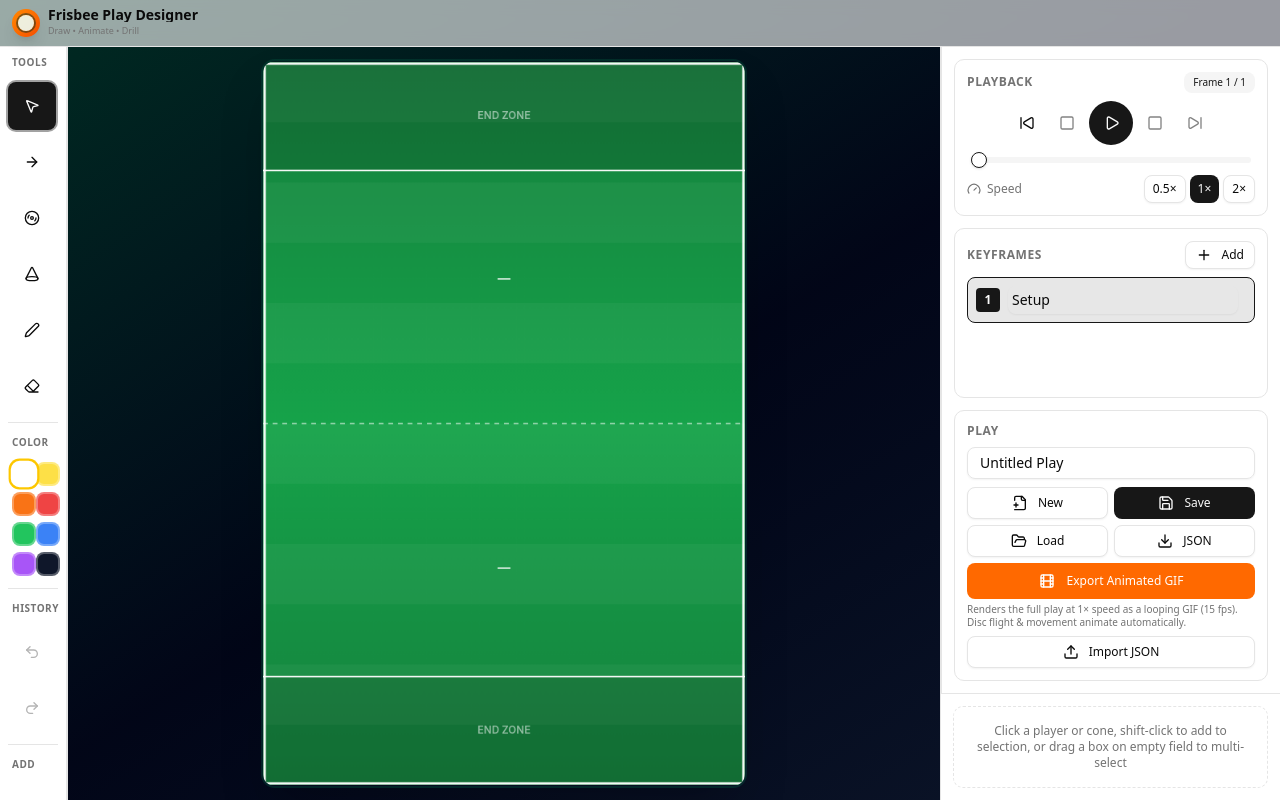
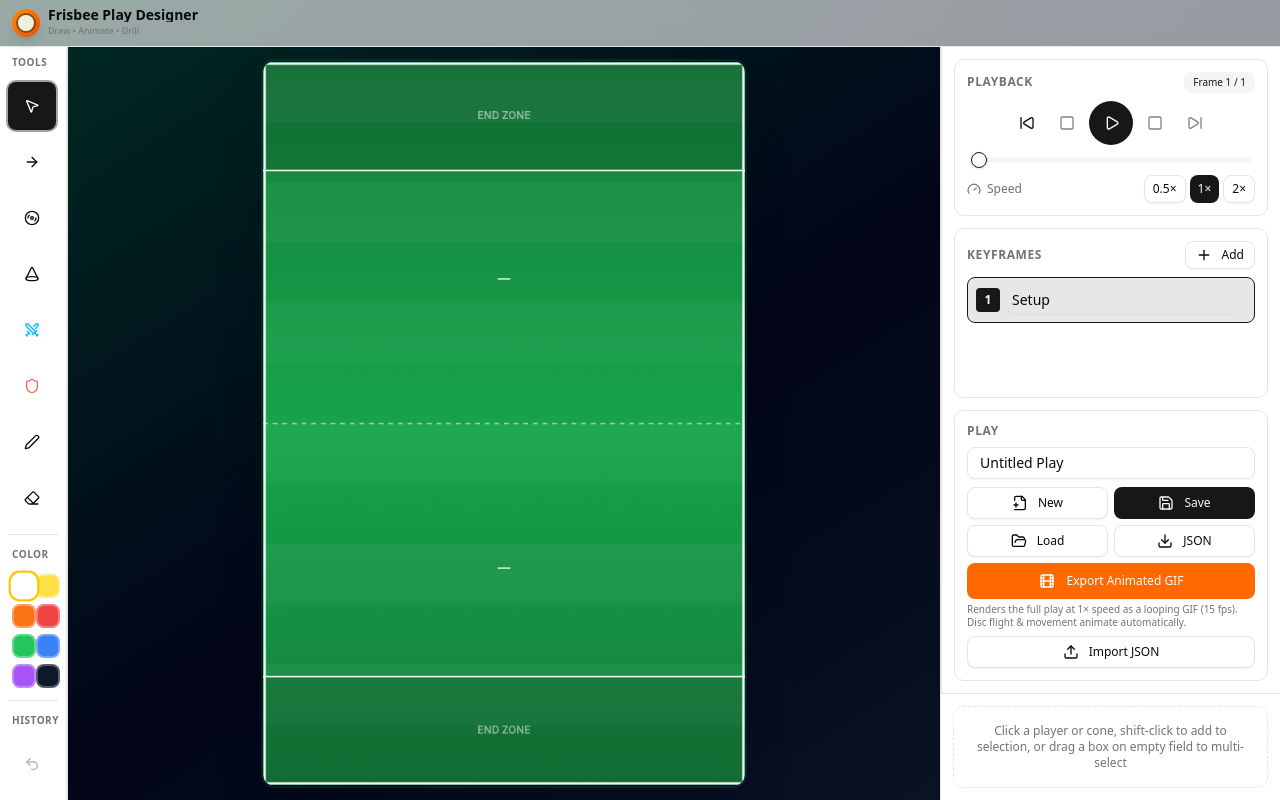
Before and after one commit to sdua23/Frisbee-Apps, a Next.js app in the folder frisbee-play-designer-mobile/: page / in a window 1280 px wide. Built offline with nearby package versions, Linux system fonts and the light colour scheme.

Commit message:
Add files via upload

```diff
--- a/frisbee-play-designer-mobile/package.json
+++ b/frisbee-play-designer-mobile/package.json
@@ -1,6 +1,6 @@
 {
   "name": "frisbee-play-designer",
-  "version": "2.0.3",
+  "version": "2.0.4",
   "private": true,
   "scripts": {
     "dev": "next dev -p 3000",
--- a/frisbee-play-designer-mobile/src/components/frisbee/FieldCanvas.tsx
+++ b/frisbee-play-designer-mobile/src/components/frisbee/FieldCanvas.tsx
@@ -19,11 +19,34 @@ import {
 } from '@/lib/frisbee/render'
 import type { Arrow, Vec2 } from '@/lib/frisbee/types'
 
-function toVec(clientX: number, clientY: number, rect: DOMRect): Vec2 {
+// Convert a clientX/clientY position to a 0-100 canvas coordinate.
+// IMPORTANT: getBoundingClientRect() returns the BORDER box (includes the 2px canvas border).
+// The canvas internal drawing area is the CONTENT box (excluding border), so we must
+// subtract the border width from both the offset and the dimensions. Without this fix,
+// clicks near the edges are offset by a few percent — most noticeable at top/bottom of the field.
+function toVec(clientX: number, clientY: number, rect: DOMRect, borderLeft = 0, borderTop = 0, borderRight = 0, borderBottom = 0): Vec2 {
+  const contentLeft = rect.left + borderLeft
+  const contentTop = rect.top + borderTop
+  const contentWidth = rect.width - borderLeft - borderRight
+  const contentHeight = rect.height - borderTop - borderBottom
+  // Guard against divide-by-zero (canvas not laid out yet)
+  const w = contentWidth > 0 ? contentWidth : rect.width
+  const h = contentHeight > 0 ? contentHeight : rect.height
   return {
-    x: ((clientX - rect.left) / rect.width) * 100,
-    y: ((clientY - rect.top) / rect.height) * 100,
+    x: ((clientX - contentLeft) / w) * 100,
+    y: ((clientY - contentTop) / h) * 100,
   }
+}
+
+// Convenience wrapper that reads the canvas's border widths from computed style.
+function toVecFromEvent(e: React.PointerEvent<HTMLCanvasElement>, canvas: HTMLCanvasElement): Vec2 {
+  const rect = canvas.getBoundingClientRect()
+  const cs = getComputedStyle(canvas)
+  const bl = parseFloat(cs.borderLeftWidth) || 0
+  const bt = parseFloat(cs.borderTopWidth) || 0
+  const br = parseFloat(cs.borderRightWidth) || 0
+  const bb = parseFloat(cs.borderBottomWidth) || 0
+  return toVec(e.clientX, e.clientY, rect, bl, bt, br, bb)
 }
 
 export function FieldCanvas() {
@@ -63,6 +86,7 @@ export function FieldCanvas() {
   const setMarquee = useFrisbee((s) => s.setMarquee)
   const beginInteraction = useFrisbee((s) => s.beginInteraction)
   const addCone = useFrisbee((s) => s.addCone)
+  const addPlayerAt = useFrisbee((s) => s.addPlayerAt)
   const removeCone = useFrisbee((s) => s.removeCone)
   const coneAt = useFrisbee((s) => s.coneAt)
   const removeStroke = useFrisbee((s) => s.removeStroke)
@@ -210,8 +234,7 @@ export function FieldCanvas() {
     if (e.pointerType === 'pen') penActiveRef.current = true
 
     canvas.setPointerCapture(e.pointerId)
-    const rect = canvas.getBoundingClientRect()
-    const vec = toVec(e.clientX, e.clientY, rect)
+    const vec = toVecFromEvent(e, canvas)
     const additive = e.shiftKey
 
     if (tool === 'select') {
@@ -290,6 +313,12 @@ export function FieldCanvas() {
     } else if (tool === 'cone') {
       // Tap to place a cone
       addCone(vec)
+    } else if (tool === 'place-offense') {
+      // Tap to place an offense player at the tapped location. Tool stays active so
+      // the user can keep tapping to place more.
+      addPlayerAt('offense', vec)
+    } else if (tool === 'place-defense') {
+      addPlayerAt('defense', vec)
     } else if (tool === 'pen') {
       // Start a new stroke
       setDrawingStroke({
@@ -324,8 +353,7 @@ export function FieldCanvas() {
     if (stylusOnly && e.pointerType === 'touch') return
     if (penActiveRef.current && e.pointerType === 'touch') return
 
-    const rect = canvas.getBoundingClientRect()
-    const vec = toVec(e.clientX, e.clientY, rect)
+    const vec = toVecFromEvent(e, canvas)
 
     if (dragRef.current) {
       if (!interactionStartedRef.current) {
@@ -395,8 +423,7 @@ export function FieldCanvas() {
     } catch {
       // ignore
     }
-    const rect = canvas.getBoundingClientRect()
-    const vec = toVec(e.clientX, e.clientY, rect)
+    const vec = toVecFromEvent(e, canvas)
 
     if (dragRef.current) {
       dragRef.current = null
--- a/frisbee-play-designer-mobile/src/components/frisbee/Toolbar.tsx
+++ b/frisbee-play-designer-mobile/src/components/frisbee/Toolbar.tsx
@@ -22,7 +22,6 @@ import { cn } from '@/lib/utils'
 export function Toolbar() {
   const tool = useFrisbee((s) => s.tool)
   const setTool = useFrisbee((s) => s.setTool)
-  const addPlayer = useFrisbee((s) => s.addPlayer)
   const selectedCount = useFrisbee((s) => s.selectedPlayerIds.length + s.selectedConeIds.length)
   const removeSelected = useFrisbee((s) => s.removeSelected)
   const undo = useFrisbee((s) => s.undo)
@@ -34,11 +33,16 @@ export function Toolbar() {
   const stylusOnly = useFrisbee((s) => s.stylusOnly)
   const setStylusOnly = useFrisbee((s) => s.setStylusOnly)
 
+  // All tools including the multi-place offense/defense tools.
+  // Tapping the icon activates the tool; tapping the field places a player at the tapped spot.
+  // The tool stays active so you can keep tapping to place more.
   const tools = [
     { id: 'select' as const, label: 'Select & Move', icon: MousePointer2 },
     { id: 'arrow' as const, label: 'Draw Cut (Player Run)', icon: ArrowRight },
     { id: 'disc' as const, label: 'Throw Disc / Assign Holder', icon: Disc3 },
-    { id: 'cone' as const, label: 'Place Cone (drill marker)', icon: Cone },
+    { id: 'cone' as const, label: 'Place Cone (drill marker) — tap field repeatedly', icon: Cone },
+    { id: 'place-offense' as const, label: 'Place Offense Players — tap field repeatedly', icon: Swords, color: 'text-sky-400' },
+    { id: 'place-defense' as const, label: 'Place Defense X — tap field repeatedly', icon: Shield, color: 'text-red-400' },
     { id: 'pen' as const, label: 'Freehand Draw', icon: Pen },
     { id: 'erase' as const, label: 'Erase strokes, cones, arrows', icon: Eraser },
   ]
@@ -61,7 +65,7 @@ export function Toolbar() {
                 )}
                 onClick={() => setTool(t.id)}
               >
-                <t.icon className="h-5 w-5" />
+                <t.icon className={cn('h-5 w-5', t.color)} />
               </Button>
             </TooltipTrigger>
             <TooltipContent side="right">{t.label}</TooltipContent>
@@ -119,30 +123,6 @@ export function Toolbar() {
 
         <div className="my-1 border-t border-border" />
 
-        <div className="text-[10px] font-bold uppercase tracking-wider text-muted-foreground px-1 mb-1">
-          Add
-        </div>
-        <Button
-          variant="ghost"
-          size="icon"
-          className="h-12 w-12 hover:bg-sky-500/15 hover:text-sky-300"
-          onClick={() => addPlayer('offense')}
-          title="Add Offense Player (circle)"
-        >
-          <Swords className="h-5 w-5 text-sky-400" />
-        </Button>
-        <Button
-          variant="ghost"
-          size="icon"
-          className="h-12 w-12 hover:bg-red-500/15 hover:text-red-300"
-          onClick={() => addPlayer('defense')}
-          title="Add Defense Player (X)"
-        >
-          <Shield className="h-5 w-5 text-red-400" />
-        </Button>
-
-        <div className="my-1 border-t border-border" />
-
         {/* Stylus-only toggle */}
         <button
           onClick={() => setStylusOnly(!stylusOnly)}
--- a/frisbee-play-designer-mobile/src/lib/frisbee/store.ts
+++ b/frisbee-play-designer-mobile/src/lib/frisbee/store.ts
@@ -95,6 +95,7 @@ interface FrisbeeState {
 
   // Player actions
   addPlayer: (team: Team) => void
+  addPlayerAt: (team: Team, pos: Vec2) => void
   removePlayer: (id: string) => void
   removeSelected: () => void
   updatePlayerLabel: (id: string, label: string) => void
@@ -402,6 +403,30 @@ export const useFrisbee = create<FrisbeeState>((set, get) => ({
     set({
       play: { ...play, players: [...play.players, player], keyframes, updatedAt: Date.now() },
       selectedPlayerIds: [player.id],
+    })
+  },
+
+  // Place a new player at a specific position — used by the place-offense / place-defense tools.
+  // Player is added to the current keyframe at the tapped location.
+  // Does NOT switch the tool, so the user can keep placing more players.
+  addPlayerAt: (team, pos) => {
+    get().pushHistory()
+    const play = get().play
+    const player = makePlayer(team, play.players)
+    // Clamp position to canvas bounds (with margin so the player isn't half-off-screen)
+    const clampedPos = {
+      x: Math.max(3, Math.min(97, pos.x)),
+      y: Math.max(3, Math.min(97, pos.y)),
+    }
+    // Add to all keyframes so the player exists across the entire animation timeline
+    const keyframes = play.keyframes.map((kf) => ({
+      ...kf,
+      positions: { ...kf.positions, [player.id]: clampedPos },
+    }))
+    set({
+      play: { ...play, players: [...play.players, player], keyframes, updatedAt: Date.now() },
+      selectedPlayerIds: [player.id],
+      selectedConeIds: [],
     })
   },
 
--- a/frisbee-play-designer-mobile/src/lib/frisbee/types.ts
+++ b/frisbee-play-designer-mobile/src/lib/frisbee/types.ts
@@ -6,10 +6,12 @@ export type Team = 'offense' | 'defense'
 // - select: drag players / marquee
 // - arrow: dashed cut arrow (player movement)
 // - disc: throw arrow + tap to assign disc holder
-// - cone: tap to place a drill cone
+// - cone: tap to place a drill cone (multi-place)
 // - pen: freehand drawing
 // - erase: tap strokes/cones/arrows to delete
-export type Tool = 'select' | 'arrow' | 'disc' | 'cone' | 'pen' | 'erase'
+// - place-offense: tap field to place offense players (multi-place)
+// - place-defense: tap field to place defense X's (multi-place)
+export type Tool = 'select' | 'arrow' | 'disc' | 'cone' | 'pen' | 'erase' | 'place-offense' | 'place-defense'
 
 export interface Player {
   id: string
```
